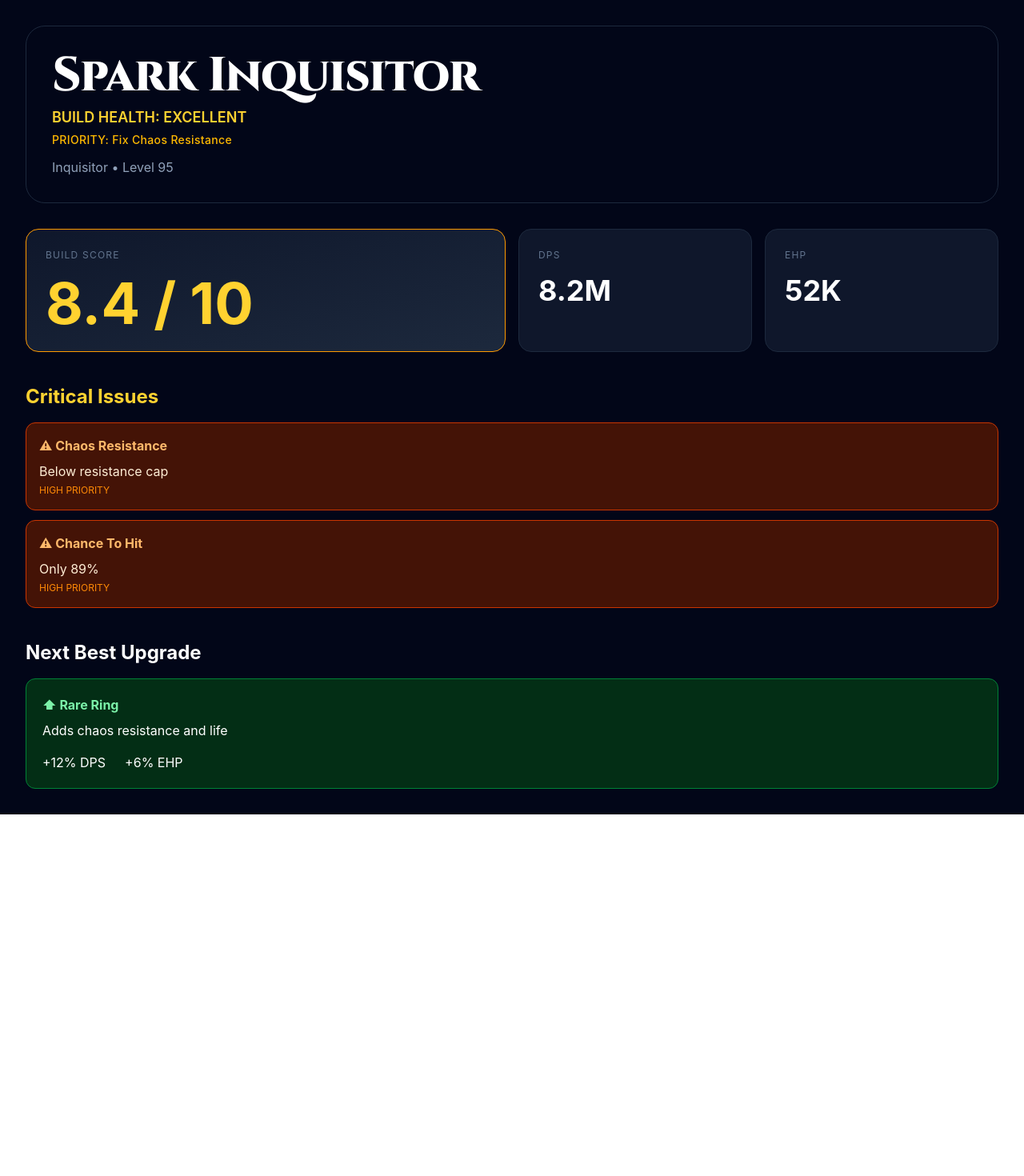
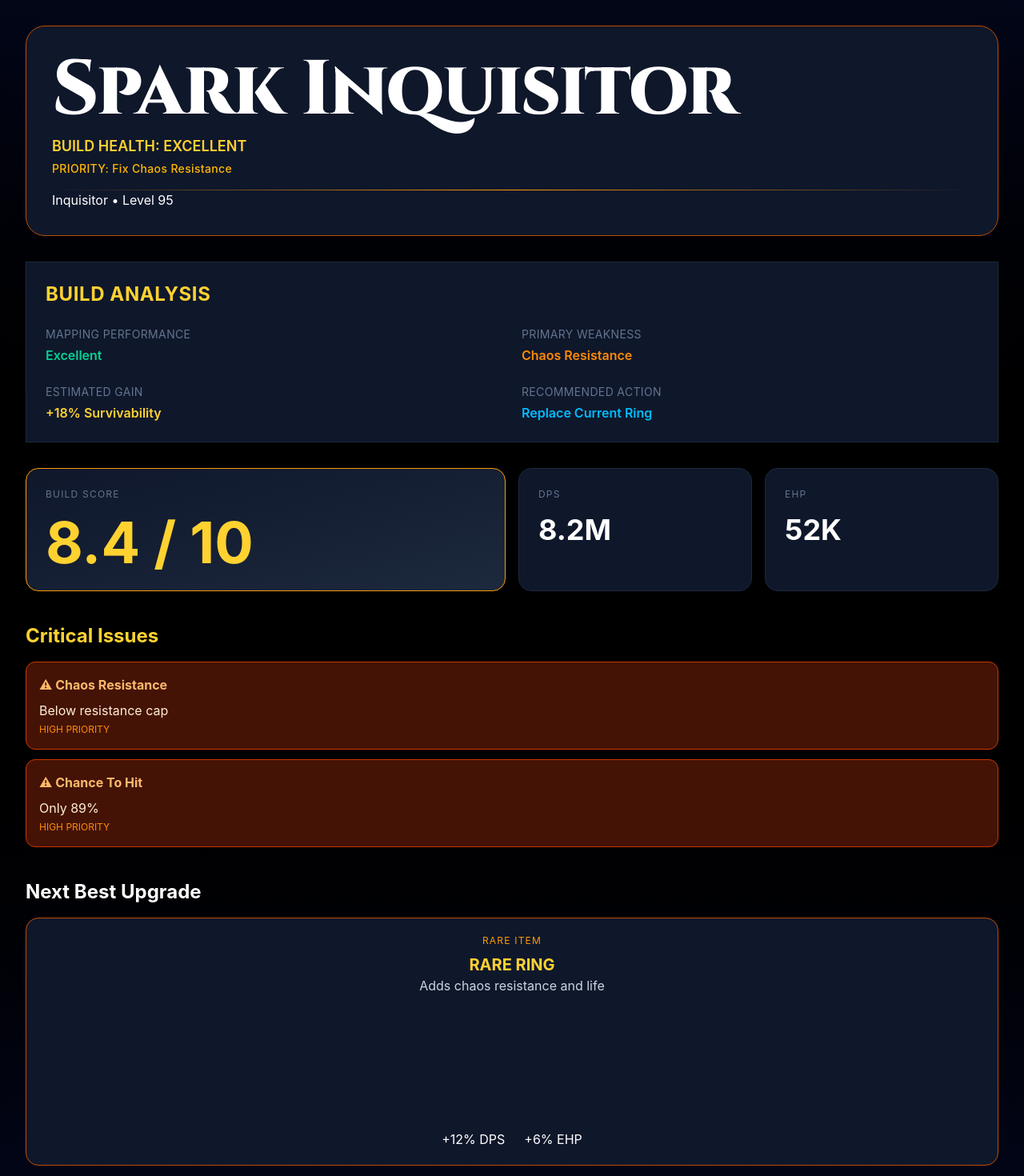
Before and after one commit to miguelhuerta-dev/PathOfBuildingForHumans, a React (Vite) app in the folder frontend/frontend/: page / in a window 1280 px wide. Shown: the top 1470 px of the page at 80% size. Before the commit the page ends 1018 px from the top, so only its background shows below. Built offline with nearby package versions, Linux system fonts and the light colour scheme.

Commit message:
feat: atlas dashboard first iteration

```diff
--- /dev/null
+++ b/frontend/frontend/src/components/AnalysisCard.tsx
@@ -0,0 +1,72 @@
+function AnalysisCard() {
+    return (
+        <div
+            className="
+        bg-slate-900
+        border
+        border-slate-800
+        rounded-3x1
+        p-6
+        mt-8
+        "
+        >
+
+            <h2 className="
+            text-2xl
+            font-bold
+            text-amber-300
+            tracking-wide
+            ">
+                BUILD ANALYSIS
+            </h2>
+
+            <div className="mt-6 grid grid-cols-2 gap-6">
+
+                <div>
+                    <p className="text-slate-500 text-sm uppercase tracking-wide">
+                        Mapping Performance
+                    </p>
+
+                    <p className="text-emerald-400 font-semibold mt-1">
+                        Excellent
+                    </p>
+                </div>
+
+                <div>
+                    <p className="text-slate-500 text-sm uppercase tracking-wide">
+                        Primary Weakness
+                    </p>
+
+                    <p className="text-orange-400 font-semibold mt-1">
+                        Chaos Resistance
+                    </p>
+                </div>
+
+                <div>
+                    <p className="text-slate-500 text-sm uppercase tracking-wide">
+                        Estimated Gain
+                    </p>
+
+                    <p className="text-amber-300 font-semibold mt-1">
+                        +18% Survivability
+                    </p>
+                </div>
+
+                <div>
+                    <p className="text-slate-500 text-sm uppercase tracking-wide">
+                        Recommended Action
+                    </p>
+
+                    <p className="text-sky-400 font-semibold mt-1">
+                        Replace Current Ring
+                    </p>
+                </div>
+
+            </div>
+
+
+
+        </div>
+    );
+}
+export default AnalysisCard;//
--- a/frontend/frontend/src/components/UpgradeCard.tsx
+++ b/frontend/frontend/src/components/UpgradeCard.tsx
@@ -12,18 +12,58 @@ function UpgradeCard({
   ehpIncrease,
 }: UpgradeCardProps) {
   return (
-    <div className="bg-green-950 border border-green-700 rounded-xl p-5">
-      <h3 className="text-green-300 font-bold">
-        ⬆ {title}
+    <div className="bg-slate-900 border border-amber-700 rounded-2xl p-5">
+
+      <p
+        className="
+        text-xs
+        uppercase
+        tracking-widest
+        text-amber-500
+        text-center
+        mb-2
+        ">
+
+        Rare Item
+
+
+      </p>
+
+
+
+
+      <h3 className="
+      text-amber-300
+      text-xl
+      font-bold
+      text-center
+      "
+      >
+        {title.toUpperCase()  }
       </h3>
 
-      <p className="mt-2">
+
+      <p className="text-center
+      text-slate-300 mt-3-">
         {description}
       </p>
 
-      <div className="mt-4 flex gap-6">
-        <span>+{dpsIncrease}% DPS</span>
-        <span>+{ehpIncrease}% EHP</span>
+
+      <div className="flex
+      justify-center gap-6 mt-42">
+        <span className="text-
+        emerald-400">
+          +{dpsIncrease}% DPS
+        </span>
+
+        <span className="text-
+        sky-400">
+          +{ehpIncrease}% EHP
+        </span>
+
+
+
+
       </div>
     </div>
   );
--- a/frontend/frontend/src/pages/Dashboard.tsx
+++ b/frontend/frontend/src/pages/Dashboard.tsx
@@ -3,33 +3,57 @@ import StatCard from "../components/StatCard";
 import IssueCard from "../components/IssueCard";
 import UpgradeCard from "../components/UpgradeCard";
 import { formatNumber } from "../utils/formatNumber";
+import AnalysisCard from "../components/AnalysisCard";
 
 
 
 
 function Dashboard() {
   return (
-    <div className="min-h-screen bg-slate-950 text-white p-8">
+    <div className="
+    min-h-screen
+    bg-gradient-to-b
+    from-slate-950
+    via-black
+    to-slate-950
+    text-white
+    p-8">
+
+
+
+
+
+
+
       <div className="max-w-7xl mx-auto">
         <div
           className="
-  bg-slate-950
-  from-slate-950
-  via-slate-950
-  to-black
-  to-slate-950
+            bg-slate-900
             border
-  border-slate-800
+            border-amber-700
             rounded-3xl
             p-8
             mb-8
+            shadow-[0-0-60px-rgba(212,175,55,0.12)]
             "
           >
-          <h1 className="text-6xl font-black tracking-tight"
-          style={{ fontFamily: "Cinzel",}}
+
+          <h1 className="
+          inline-block
+          text-8xl
+          font-black
+          tracking-tight
+          text-white
+
+          "
+            style={{
+              fontFamily: "Cinzel",
+            }}
           >
             {mockBuild.name}
           </h1>
+
+
 
           <p className="text-amber-300 mt-2 text-lg font-semibold">
             BUILD HEALTH: EXCELLENT
@@ -39,10 +63,21 @@ function Dashboard() {
             PRIORITY: Fix Chaos Resistance
           </p>
 
-          <p className="text-slate-400 mt-3">
+          <div className="
+          mt-4
+          h-px
+          bg-gradient-to-r
+          from-transparent
+          via-amber-500
+          to-transparent
+          "
+          />
             {mockBuild.ascendancy} • Level {mockBuild.level}
-          </p>
+
         </div>
+
+        <AnalysisCard />
+
 
 
         <div className="grid grid-cols-4 gap-4 mt-8">
--- /dev/null
+++ b/package.json
@@ -0,0 +1,6 @@
+{
+  "devDependencies": {
+    "@tailwindcss/vite": "^4.3.5",
+    "tailwindcss": "^4.3.5"
+  }
+}
```
Also changed, not shown: 1 other file (tests, documents, lock files or other folders). Lines whose indentation alone changed are shown as unchanged.
